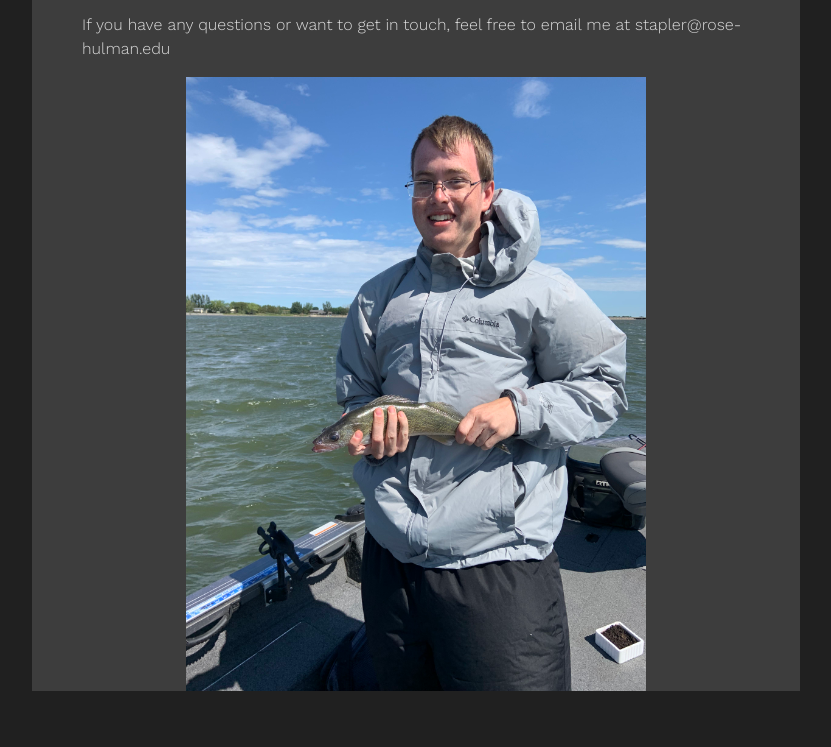
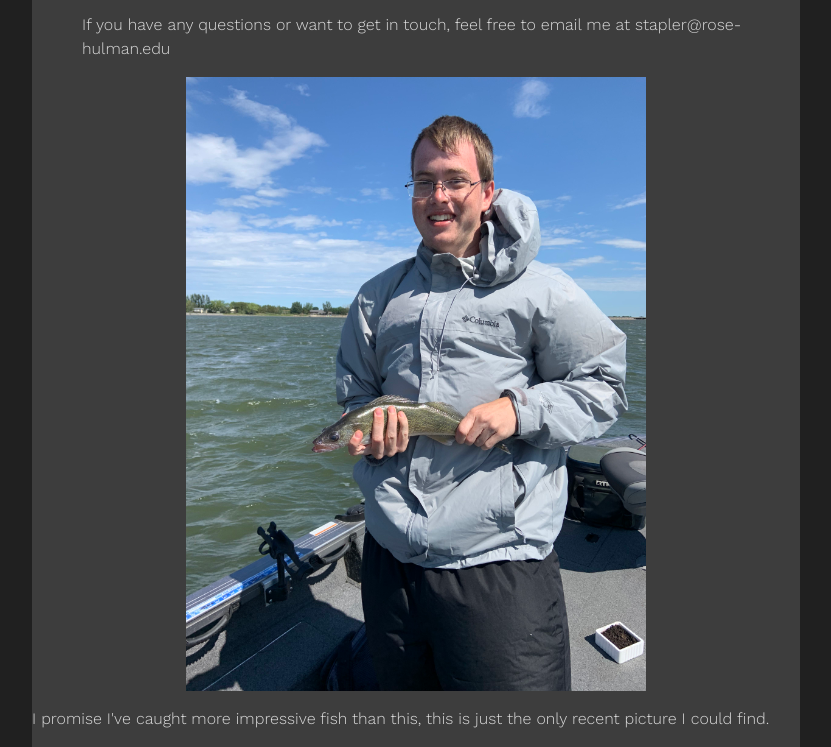
Before and after one commit to 8stapler/8stapler.github.io, a plain HTML site: page about.html in a window 1280 px wide. Shown: the part 1318-2065 px from the top of the page, without its empty margins (224-1055 px from the left). Before the commit the page ends 2009 px from the top, so only its background shows below. Drawn offline with nearby package versions, Linux system fonts and the light colour scheme; a script that the page names is missing.

Commit message:
change about page

```diff
--- a/about.html
+++ b/about.html
@@ -46,6 +46,7 @@
                 <p>If you have any questions or want to get in touch, feel free to email me at stapler@rose-hulman.edu</p>
                 </div>
                 <img class="fish" src="images/fish.jpg" alt="not a very big fish tbh">
+                <p>I promise I've caught more impressive fish than this, this is just the only recent picture I could find.</p>
         </main>
 
         <script src="js/app.js"></script>
```
